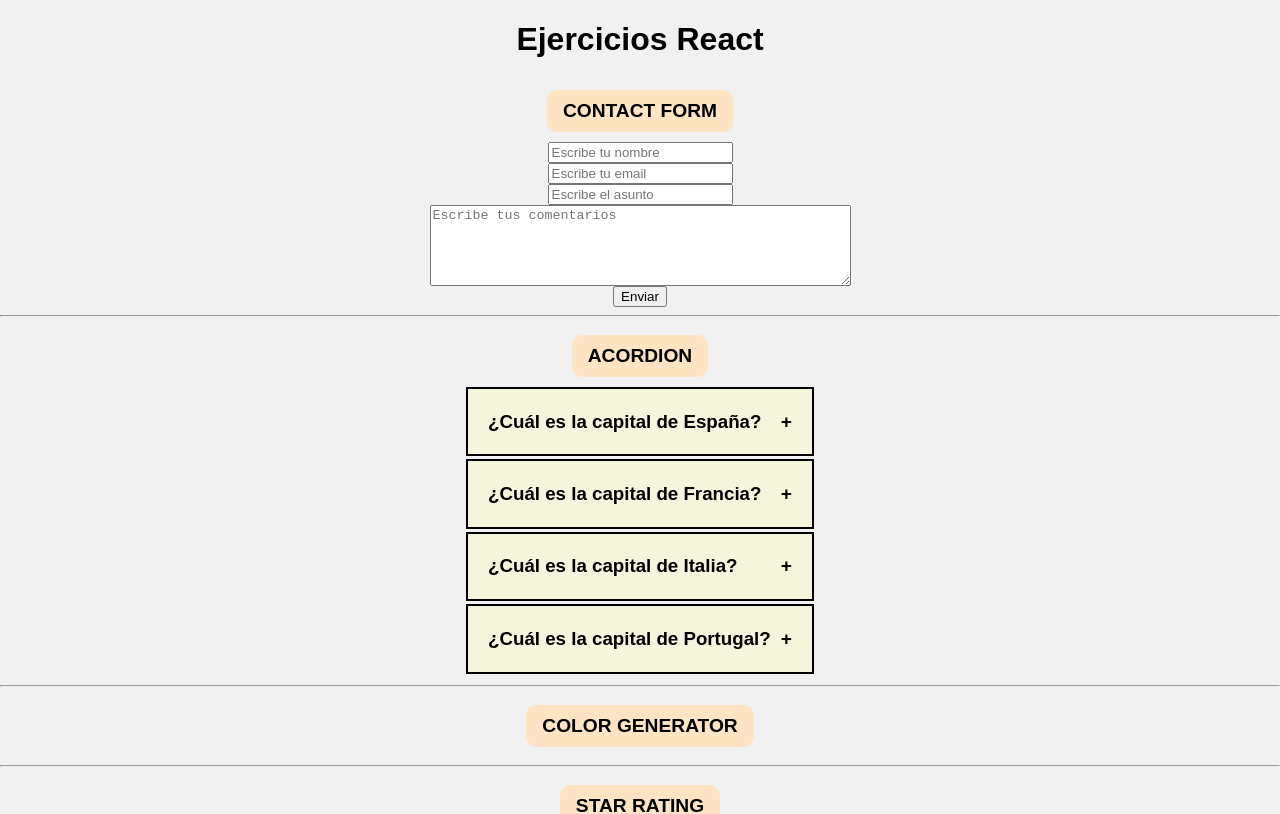
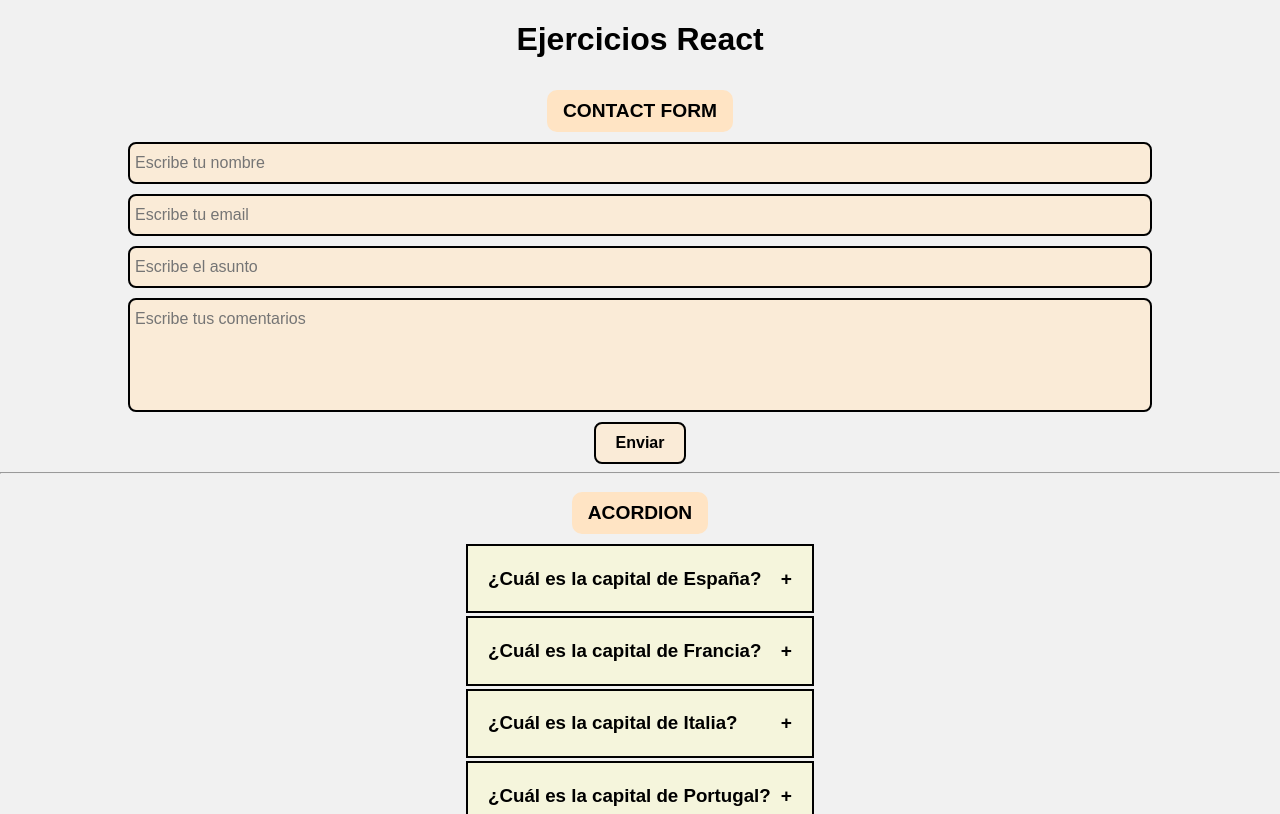
Before and after one commit to ignaciojavier27/proyectos-react, a React (Vite) app: page / in a window 1280 px wide. Shown: the top 814 px of the page. Built offline with nearby package versions, Linux system fonts and the light colour scheme.

Commit message:
Styles of contact form

```diff
--- a/src/components/ValidacionFormularios/ContactForm.jsx
+++ b/src/components/ValidacionFormularios/ContactForm.jsx
@@ -1,6 +1,6 @@
 import { useForm } from "../../hooks/useForm"
 import Titulo from "../Titulo"
-
+import "./contactForm.css"
 
 const initialForm = {
 
--- /dev/null
+++ b/src/components/ValidacionFormularios/contactForm.css
@@ -0,0 +1,30 @@
+input[type="text"],
+input[type="email"],
+textarea{
+    width: 80%;
+    margin-bottom: 10px;
+    padding:10px 5px;
+    font-size: 1rem;
+    border: 2px solid black;
+    border-radius: 8px;
+    background-color: antiquewhite;
+}
+
+button,
+input[type="submit"]{
+    background-color: antiquewhite;
+    border:2px solid black;
+    border-radius: 8px;
+    outline: none;
+    font-size: 1rem;
+    font-weight: bolder;
+    padding:10px 20px;
+    &:hover{
+        cursor: pointer;
+    }
+}
+
+textarea{
+    font-family: inherit;
+    resize: none;
+}
```
